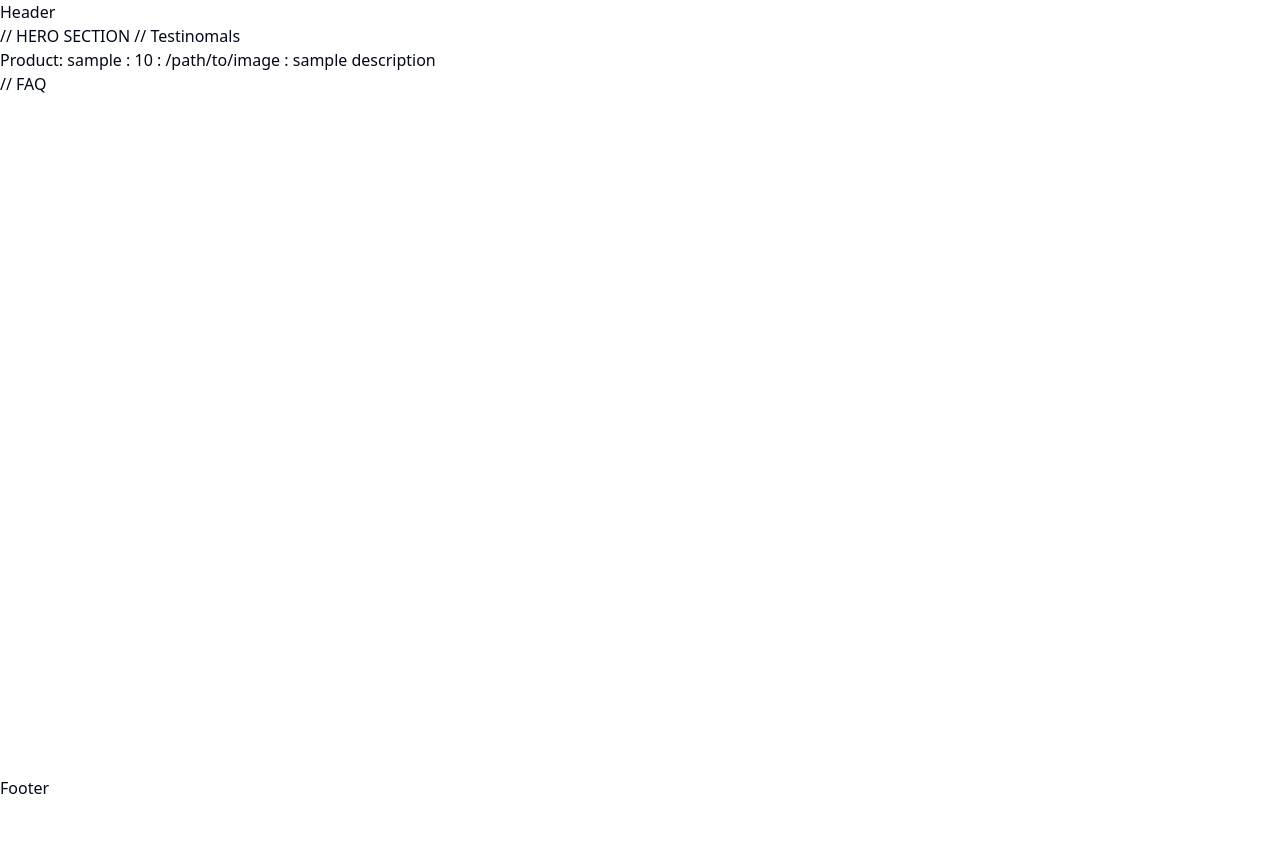
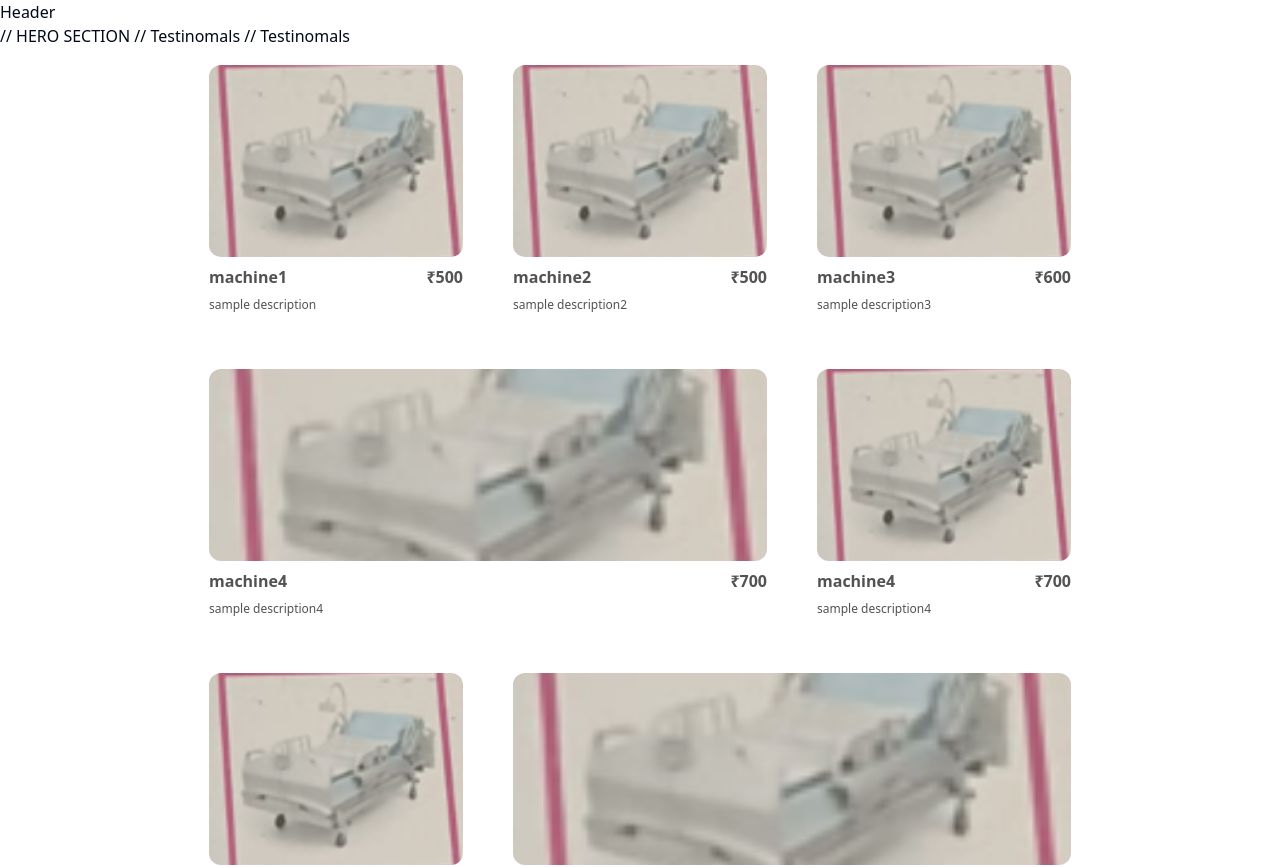
Before and after one commit to kurashiva11/wecare-yourhome, a Next.js app: page / in a window 1280 px wide. Shown: the top 867 px of the page. Before the commit the page ends 800 px from the top, so only its background shows below. Built offline with nearby package versions, Linux system fonts and the light colour scheme.

Commit message:
Add products structure

```diff
--- a/app/(root)/page.tsx
+++ b/app/(root)/page.tsx
@@ -1,15 +1,67 @@
-import Product from "@/components/shared/product";
-import Image from "next/image";
+import { BentoGridDemo } from "@/components/shared/ProductList";
 
 export default function Home() {
   // import static list of products.
+  let listOfProducts = [
+    {
+      name: "machine1",
+      price: 500,
+      rentPerWeek: 25,
+      image: "/Capture.PNG",
+      description: "sample description"
+    },
+    {
+      name: "machine2",
+      price: 500,
+      rentPerWeek: 25,
+      image: "/Capture.PNG",
+      description: "sample description2"
+    },
+    {
+      name: "machine3",
+      price: 600,
+      rentPerWeek: 35,
+      image: "/Capture.PNG",
+      description: "sample description3"
+    },
+    {
+      name: "machine4",
+      price: 700,
+      rentPerWeek: 45,
+      image: "/Capture.PNG",
+      description: "sample description4"
+    },
+    {
+      name: "machine4",
+      price: 700,
+      rentPerWeek: 45,
+      image: "/Capture.PNG",
+      description: "sample description4"
+    },
+    {
+      name: "machine4",
+      price: 700,
+      rentPerWeek: 45,
+      image: "/Capture.PNG",
+      description: "sample description4"
+    },
+    {
+      name: "machine4",
+      price: 700,
+      rentPerWeek: 45,
+      image: "/Capture.PNG",
+      description: "sample description4"
+    }
+  ]
   return (
     <>
       // HERO SECTION
 
       // Testinomals
 
-      <Product name="sample" price={10} description="sample description" image="/path/to/image" key={1} />
+      // Testinomals
+      {/* TODO: onClick should popup and show full details of the product. */}
+      <BentoGridDemo items={listOfProducts} />
 
       // FAQ
     </>
--- /dev/null
+++ b/components/shared/ProductList.tsx
@@ -0,0 +1,19 @@
+import React from "react";
+import { BentoGrid, BentoGridItem } from "../ui/bento-grid";
+
+export function BentoGridDemo({ items }: { items: { name: string, price: number, image: string, description: string }[] }) {
+  return (
+    <BentoGrid className="max-w-4xl mx-auto">
+      {items.map((item, i) => (
+        <BentoGridItem
+          key={i}
+          name={item.name}
+          price={item.price}
+          description={item.description}
+          image={item.image}
+          className={i === 3 || i === 6 ? "md:col-span-2" : ""}
+        />
+      ))}
+    </BentoGrid>
+  );
+}
--- a/components/shared/product.tsx
+++ /dev/null
@@ -1,9 +0,0 @@
-import React from 'react'
-
-const Product = ({name, price, image, description}: {name: string, price: number, image: string, description: string}) => {
-    return (
-        <div>Product: {name} : {price} : {image} : {description}</div>
-      )
-}
-
-export default Product
--- /dev/null
+++ b/components/ui/bento-grid.tsx
@@ -0,0 +1,57 @@
+import { cn } from "@/lib/utils";
+import Image from "next/image"
+
+export const BentoGrid = ({
+  className,
+  children,
+}: {
+  className?: string;
+  children?: React.ReactNode;
+}) => {
+  return (
+    <div
+      className={cn(
+        "grid md:auto-rows-[18rem] grid-cols-1 md:grid-cols-3 gap-4 max-w-7xl mx-auto ",
+        className
+      )}
+    >
+      {children}
+    </div>
+  );
+};
+
+export const BentoGridItem = ({
+  className,
+  name,
+  price,
+  description,
+  header,
+  image,
+}: {
+  className?: string;
+  name?: string | React.ReactNode;
+  price: number,
+  description?: string | React.ReactNode;
+  header?: React.ReactNode;
+  image: string;
+}) => {
+  return (
+    <div
+      className={cn(
+        "row-span-1 rounded-xl group/bento hover:shadow-xl transition duration-200 shadow-input dark:shadow-none p-4 dark:bg-black dark:border-white/[0.2] bg-white border border-transparent justify-between flex flex-col space-y-4",
+        className
+      )}
+    >
+      {header}
+      <div className="group-hover/bento:translate-x-2 transition duration-200">
+        <Image src={image} alt="Modern building architecture" className="h-48 w-full object-cover md:h-48 md:w-full rounded-xl" width={80} height={80} />
+        <div style={{ flexDirection: 'row', justifyContent: 'space-between', display: 'flex' }} className="font-sans font-bold text-neutral-600 dark:text-neutral-200 mb-2 mt-2 w-full">
+          <p>{name}</p><p>₹{price}</p>
+        </div>
+        <div className="font-sans font-normal text-neutral-600 text-xs dark:text-neutral-300">
+          {description}
+        </div>
+      </div>
+    </div>
+  );
+};
--- a/package.json
+++ b/package.json
@@ -10,8 +10,10 @@
   },
   "dependencies": {
     "@radix-ui/react-slot": "^1.0.2",
+    "@tabler/icons-react": "^3.1.0",
     "class-variance-authority": "^0.7.0",
     "clsx": "^2.1.0",
+    "framer-motion": "^11.0.24",
     "lucide-react": "^0.358.0",
     "next": "14.1.3",
     "react": "^18",
```
Also changed, not shown: public/Capture.PNG (added), 1 other file (tests, documents, lock files or other folders).
